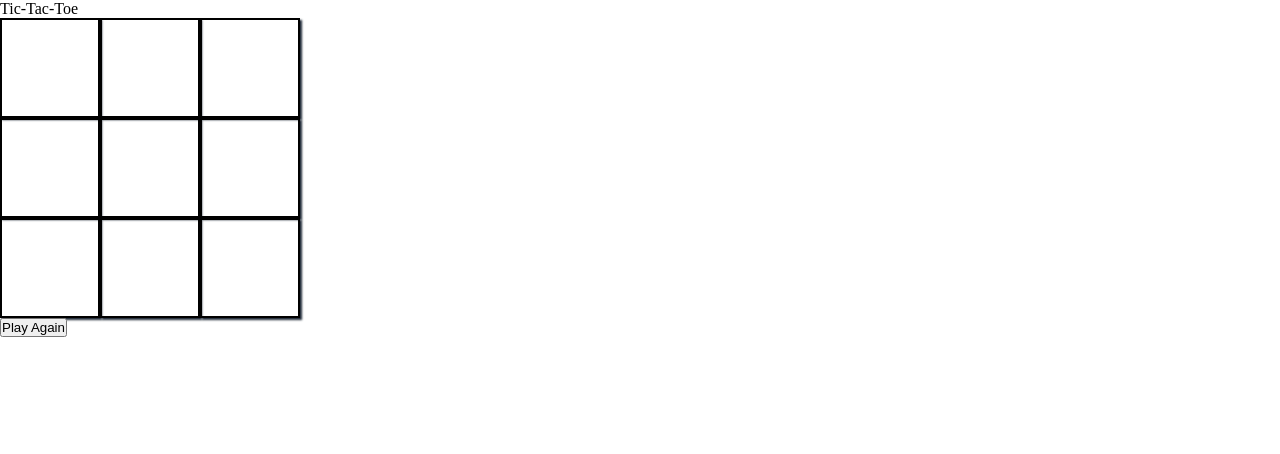
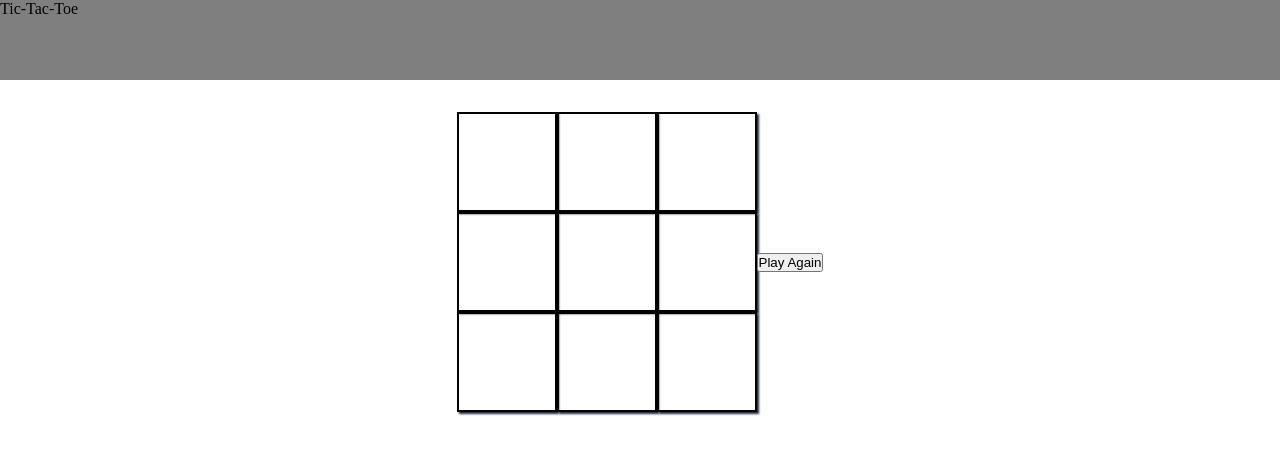
Before and after one commit to Jhairs2/Tic-tac-toe, a plain HTML site: page index.html in a window 1280 px wide. Drawn offline with Linux system fonts and the light colour scheme.

Commit message:
Add some timeout to ai and center grid

```diff
--- a/scripts/scripts.js
+++ b/scripts/scripts.js
@@ -124,10 +124,12 @@ const displayController = (() => {
                 updateDisplay();
 
                 if (playersTurn == false) {
+                    setTimeout(function() {
+                    gameController.aiPlayer();
                     playersTurn = true;
-                    gameController.aiPlayer();
                     endGame();
                     updateDisplay();
+                }, 500)
                 }
 
             })
--- a/styles/styles.css
+++ b/styles/styles.css
@@ -15,6 +15,19 @@ body {
     width: 100%;
 }
 
+header {
+    height: 5rem;
+    background-color: rgba(0 0 0 / 0.5);
+}
+
+
+.grid-container {
+    display: flex;
+    justify-content: center;
+    align-items: center;
+    padding: 2em;
+}
+
 .grid {
     display: grid;
     grid-template: repeat(3, 1fr) / repeat(3, 1fr);
```
